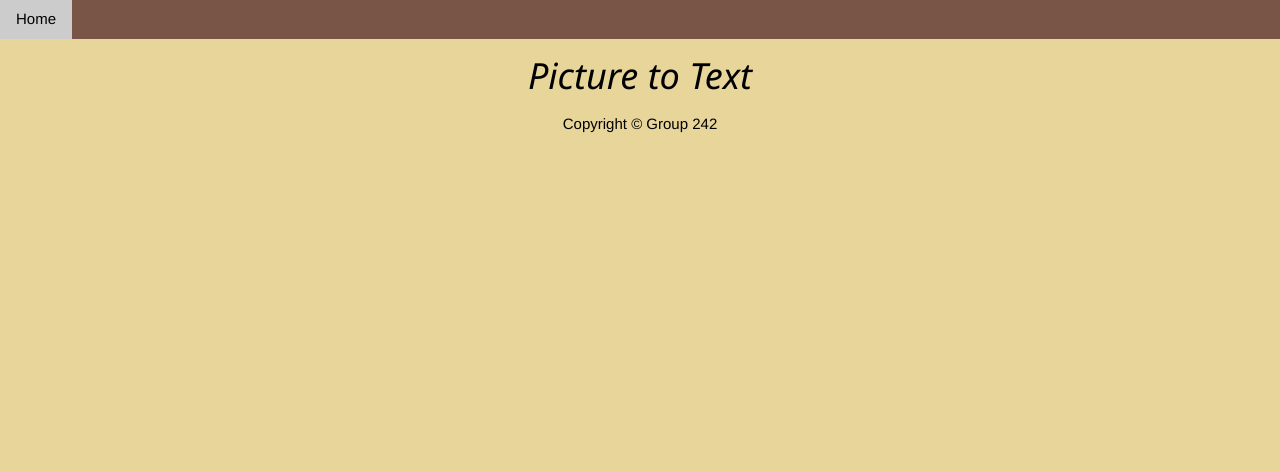
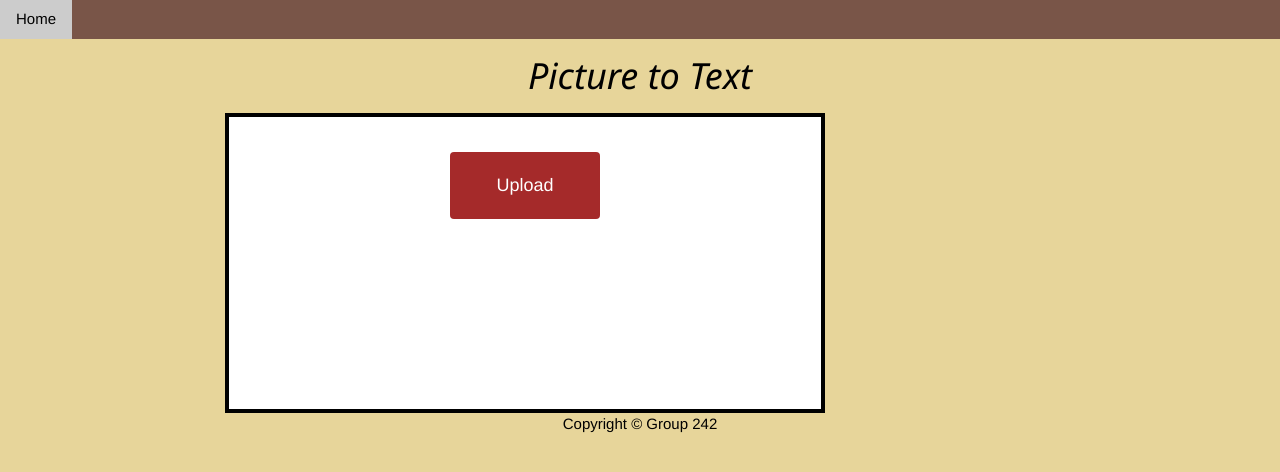
Before and after one commit to WillHutt/cst205Project3, a Flask app: page / in a window 1280 px wide. Shown: the top 472 px of the page. Run offline with Flask 2, Linux system fonts and the light colour scheme.

Commit message:
Added box to instruct users and an upload button, upload button does not currently do anything.

```diff
--- a/templates/index.html
+++ b/templates/index.html
@@ -15,21 +15,20 @@
 </div>
 
 
-<style type="text/css">
-  body
-      {
-        text-align: center;
-        background-color: #e7d59a;
-        font-family: Helvetica;
-        font-size: 18;
-      }
-</style>
+
+<link rel="stylesheet"  href="stylesman.css" type="text/css" media="screen">
+
+
 
 </head>
 
 <body>
  <h1><i>Picture to Text</h1></i>
 
+<div class = "div1">
+<button class = "button"style="vertical-align:middle"><span>Upload </span></button>
+
+</div>
 
 
   <footer>Copyright &copy; Group 242</footer>
--- /dev/null
+++ b/templates/stylesman.css
@@ -0,0 +1,60 @@
+/*used for body */
+body
+      {
+        text-align: center;
+        background-color: #e7d59a;
+        font-family: Helvetica;
+        font-size: 18;
+      }
+
+/*used for box */
+.div1 {
+    background-color: white;
+    width: 600px;
+    height: 300px;
+    padding: 30px;
+    margin-left: 225px;
+    border: 4px solid black;
+
+}
+
+/*used for button */
+.button {
+  display: inline-block;
+  border-radius: 4px;
+  background-color: brown;
+  border: none;
+  color: #FFFFFF;
+  text-align: center;
+  font-size: 18px;
+  padding: 20px;
+  width: 150px;
+  transition: all 0.5s;
+  cursor: pointer;
+  margin: 5px;
+}
+
+.button span {
+  cursor: pointer;
+  display: inline-block;
+  position: relative;
+  transition: 0.5s;
+}
+
+.button span:after {
+  content: '\00bb';
+  position: absolute;
+  opacity: 0;
+  top: 0;
+  right: -20px;
+  transition: 0.5s;
+}
+
+.button:hover span {
+  padding-right: 25px;
+}
+
+.button:hover span:after {
+  opacity: 1;
+  right: 0;
+}
```
